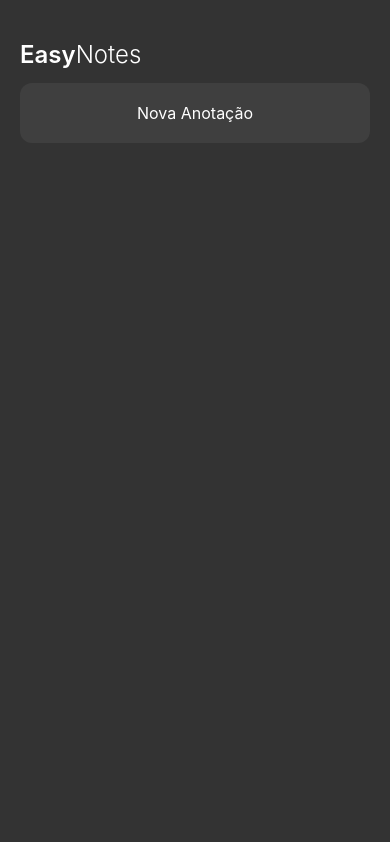
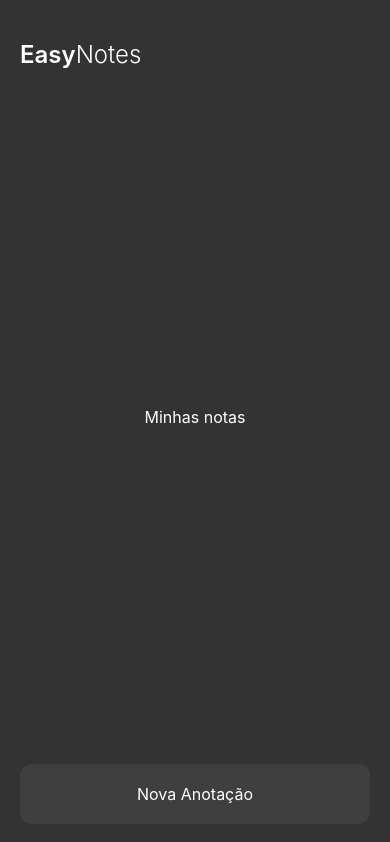
Before and after one commit to rogeritael/EasyNotes, a React Native app: screen / in a window 390 px wide. Built offline with nearby package versions, Linux system fonts and the light colour scheme.

Commit message:
estruturando o app

```diff
--- a/src/components/CreateButton/styles.ts
+++ b/src/components/CreateButton/styles.ts
@@ -4,6 +4,5 @@ export const Button = styled.TouchableOpacity`
     background-color: #ffffff10;
     padding: 20px;
     border-radius: 12px;
-    margin-top: 14px;
     align-items: center;
 `
--- a/src/components/Text/index.ts
+++ b/src/components/Text/index.ts
@@ -9,7 +9,7 @@ interface TextProps {
 
 export const Text = styled.Text<TextProps>`
     /* font-family: ${({ weight }: { weight?: string }) => weight ? `GeneralSans${weight}`: 'GeneralSans400'}; */
-    color: ${({ color }: { color?: string }) => color || '#333'};
+    color: ${({ color }: { color?: string }) => color || '#fff'};
     font-size: ${({ size }: { size?: number }) => size ? `${size}px`: '16px'};
     opacity: ${({ opacity }: { opacity?: number }) => opacity || 1};
     font-weight: ${({ weight }: { weight?: string }) => weight || '400'};
--- a/src/views/Main/index.tsx
+++ b/src/views/Main/index.tsx
@@ -1,14 +1,25 @@
 import { CreateButton } from "../../components/CreateButton";
 import { Text } from "../../components/Text";
-import { MainContainer } from "./styles";
+import { Container, NotesArea, Footer, FooterContainer } from "./styles";
 
 export function Main(){
     return (
-        <MainContainer>
-            <Text color="#fff" size={24} weight="300">
-                <Text size={24} color="#fff" weight="600">Easy</Text>Notes
+        <Container>
+            <Text size={24} weight="300">
+                <Text size={24} weight="600">Easy</Text>Notes
             </Text>
-            <CreateButton />
-        </MainContainer>
+
+            <NotesArea>
+                <Text>
+                    Minhas notas
+                </Text>
+            </NotesArea>
+
+            <FooterContainer>
+                <Footer>
+                    <CreateButton />
+                </Footer>
+            </FooterContainer>
+        </Container>
     )
 }
--- a/src/views/Main/styles.ts
+++ b/src/views/Main/styles.ts
@@ -1,7 +1,17 @@
 import styled from "styled-components/native";
 
-export const MainContainer = styled.SafeAreaView`
+export const Container = styled.SafeAreaView`
     flex: 1;
     padding: 20px;
     padding-top: 40px;
 `
+
+export const NotesArea = styled.View`
+    flex: 1;
+    align-items: center;
+    justify-content: center;
+`
+
+export const FooterContainer = styled.View``
+
+export const Footer = styled.SafeAreaView``
```
